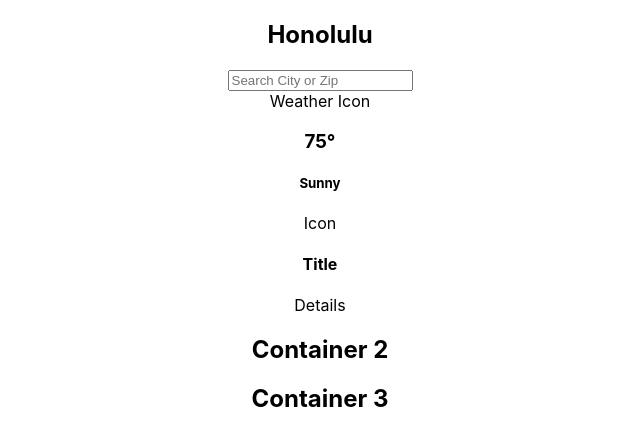
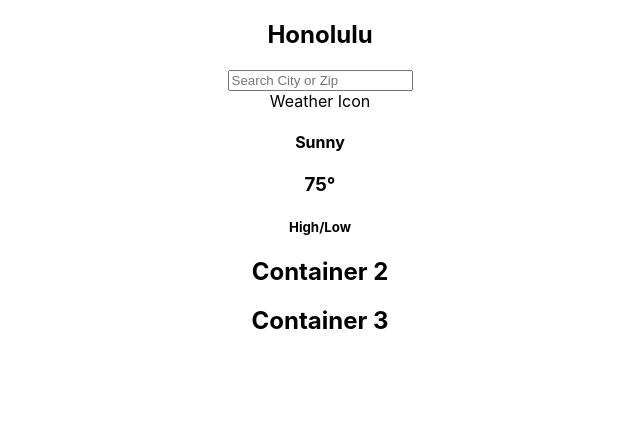
Before and after one commit to austin-carman/weather, a React (Create React App) app: page / in a window 1280 px wide. Shown: the top 446 px of the page, without its empty margins (320-960 px from the left). Built offline with nearby package versions, Linux system fonts and the light colour scheme.

Commit message:
adjusted basic structure of component

```diff
--- a/src/components/MainContainer.js
+++ b/src/components/MainContainer.js
@@ -1,5 +1,5 @@
 function MainContainer() {
-  // fetch('https://api.tomorrow.io/v4/timelines?location=-73.98529171943665,40.75872069597532&fields=temperature&timesteps=1h&units=metric&apikey=', {
+  // fetch('https://api.tomorrow.io/v4/timelines?location=-73.98529171943665,40.75872069597532&fields=temperature&timesteps=1h&units=metric&apikey=process.env.REACT_APP_API_KEY', {
   //   method: "GET",
   //   compress: true,
   // })
@@ -10,8 +10,8 @@ function MainContainer() {
   return (
     <div className="main-container">
       <div className="city-search-container">
-        <h2 className="city">Honolulu</h2> {/* City - from API response */}
-        {/* Set Input to Local state */}
+        <h2 className="city">Honolulu</h2>
+        {/* start input as seach Icon -> onClick show input field */}
         <input
           type="text"
           placeholder="Search City or Zip"
@@ -19,19 +19,16 @@ function MainContainer() {
       </div>
       <div>
         <div>Weather Icon</div>
-        <div>
-          <h3>75&deg;</h3>
-          <h5>Sunny</h5>
-        </div>
+        <h4>Sunny</h4>
       </div>
       <div>
-        <div>Icon</div>
-        <div>
-          <h4>Title</h4>
-          <p>Details</p>
-        </div>
+        <h3>75&deg;</h3>
+        <h5>High/Low</h5>
       </div>
-    </div>
+      <div>
+        {/* list container for Additional weather detail options. Render each item component here */}
+      </div>
+    </div >
   )
 }
 
```
